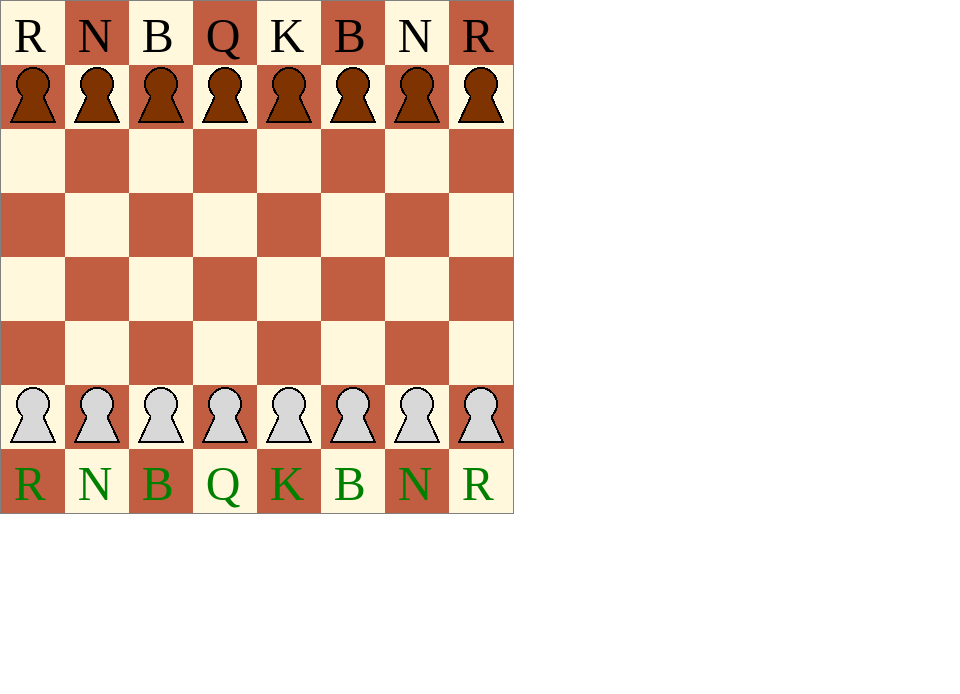
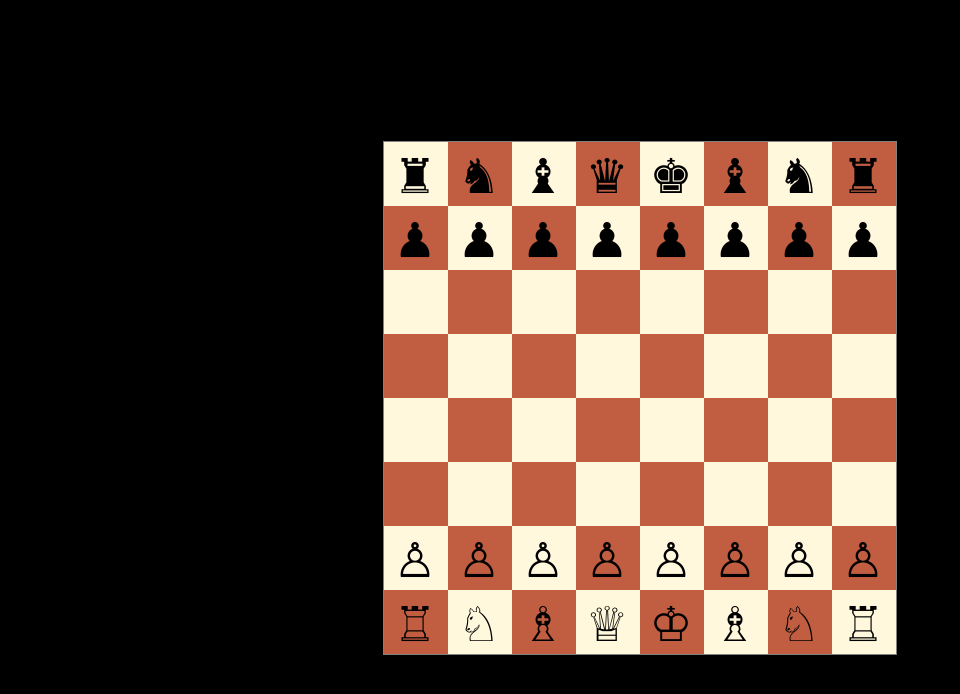
Before and after one commit to Spacejoker/chess, a website built with webpack: page src/index.html in a window 1280 px wide. Shown: the whole page, without its empty margins (0-960 px from the left). Built offline with nearby package versions, Linux system fonts and the light colour scheme.

Commit message:
UI overhaul, using unicode characters for the pieces.

```diff
--- a/src/index.ts
+++ b/src/index.ts
@@ -9,6 +9,22 @@ let ctx;
 let pawnWhite = new Image()
 let pawnBlack = new Image()
 let board = {...initBoard};
+const whitePieces = {
+'K': '♔',
+'Q': '♕',
+'R': '♖',
+'B': '♗',
+'N': '♘',
+'P': '♙',
+} as const;
+const blackPieces = {
+'K': '♚',
+'Q': '♛',
+'R': '♜',
+'B': '♝',
+'N': '♞',
+'P': '♟︎',
+} as const;
 
 function init() {
   ctx = document.querySelector('canvas').getContext('2d')
@@ -47,20 +63,14 @@ function drawChessboard() {
       let gy = 7-y;
       switch(piece?.type) {
         case PieceType.PAWN:
-          if (piece.faction == Faction.WHITE) {
-            ctx.drawImage(pawnWhite, gx * 64, gy * 64);
-          } else {
-            ctx.drawImage(pawnBlack, gx * 64, gy * 64);
-          }
-          break;
         case PieceType.KING:
         case PieceType.QUEEN:
         case PieceType.ROOK:
         case PieceType.BISHOP:
         case PieceType.KNIGHT:
-            ctx.fillStyle = piece.faction == Faction.WHITE ? 'green' : 'black';
+          ctx.fillStyle = 'black';
           ctx.font = '48px serif';
-            ctx.fillText(piece.type, (gx+0.2)*64, (gy+0.8)*64);
+          ctx.fillText(piece.faction  === Faction.WHITE ? whitePieces[piece.type] : blackPieces[piece.type], (gx+0.15)*64, (gy+0.8)*64);
           break;
 
       }
--- a/src/move.ts
+++ b/src/move.ts
@@ -9,11 +9,15 @@ export interface Move {
 }
 
 function findRookMoves(board: Board, faction: Faction, x: number, y: number) {
-  return findFromDirs([[0,1],[0,-1],[1,0],[-1,0]], board, faction, x, y);
+  return findFromDirs([[0, 1], [0, -1], [1, 0], [-1, 0]], board, faction, x, y);
 }
 
 function findBishopMoves(board: Board, faction: Faction, x: number, y: number) {
-  return findFromDirs([[1,1],[1,-1],[-1,1],[-1,-1]], board, faction, x, y);
+  return findFromDirs([[1, 1], [1, -1], [-1, 1], [-1, -1]], board, faction, x, y);
+}
+
+function findQueenMoves(board: Board, faction: Faction, x: number, y: number) {
+  return findFromDirs([[1, 1], [1, -1], [-1, 1], [-1, -1], [0, 1], [0, -1], [1, 0], [-1, 0]], board, faction, x, y);
 }
 
 function findFromDirs(dirs: number[][], board: Board, faction: Faction, x0: number, y0: number) {
@@ -22,20 +26,20 @@ function findFromDirs(dirs: number[][], board: Board, faction: Faction, x0: numb
   for (const d of dirs) {
     let tx = x0;
     let ty = y0;
-    while(true) {
+    while (true) {
       ty += d[0];
       tx += d[1];
-      if (tx > 7 || tx < 0 || ty >7 || ty < 0) {
+      if (tx > 7 || tx < 0 || ty > 7 || ty < 0) {
         break;
       }
       const targetSquare = cells[ty][tx];
       if (targetSquare?.type) {
         if (targetSquare.faction != faction) {
-          moves.push({ x0: x0, y0: y0, x1: tx, y1: ty});
+          moves.push({ x0: x0, y0: y0, x1: tx, y1: ty });
         }
         break;
       } else {
-        moves.push({ x0: x0, y0: y0, x1: tx, y1: ty});
+        moves.push({ x0: x0, y0: y0, x1: tx, y1: ty });
       }
     }
   }
@@ -105,6 +109,9 @@ export function findMoves(board: Board, faction: Faction): Move[] {
         if (piece?.type === PieceType.BISHOP) {
           pieceMoves = findBishopMoves(board, faction, x, y);
         }
+        if (piece?.type === PieceType.QUEEN) {
+          pieceMoves = findQueenMoves(board, faction, x, y);
+        }
         for (const m of pieceMoves) moves.push(m);
       }
     }
@@ -112,12 +119,12 @@ export function findMoves(board: Board, faction: Faction): Move[] {
   return moves;
 }
 
-export function findBestMove(board: Board, faction: Faction) : Move {
+export function findBestMove(board: Board, faction: Faction): Move {
   const moves = findMoves(board, faction)
   const evals = [];
   for (const m of moves) {
     const newBoard = applyMove(board.cells, m, faction);
-    let evaluation = evalBoard(newBoard);
+    let evaluation : number = evalBoard(newBoard);
     if (faction == Faction.BLACK) {
       evaluation *= -1;
     }
@@ -136,7 +143,7 @@ export function findBestMove(board: Board, faction: Faction) : Move {
 }
 
 function shuffleArray(array) {
-  for(let i = array.length - 1; i > 0; i--){
+  for (let i = array.length - 1; i > 0; i--) {
     const j = Math.floor(Math.random() * i)
     const temp = array[i]
     array[i] = array[j]
@@ -148,7 +155,7 @@ function getRandomInt(max) {
   return Math.floor(Math.random() * Math.floor(max));
 }
 
-function applyMove(board: BoardState, move: Move, faction: Faction) : BoardState {
+function applyMove(board: BoardState, move: Move, faction: Faction): BoardState {
   const { x0, y0, x1, y1 } = move;
   const newBoard = board.map((a) => a.slice());
   console.log('mv', move, newBoard);
--- a/src/styles.css
+++ b/src/styles.css
@@ -4,4 +4,8 @@ html, body {
     padding: 0;
     height: 100%;
     width: 100%;
+    display: flex;
+    justify-content: center;
+    align-items: center;
+    background-color: black;
 }
```
Also changed, not shown: README.md. Lines whose indentation alone changed are shown as unchanged.
